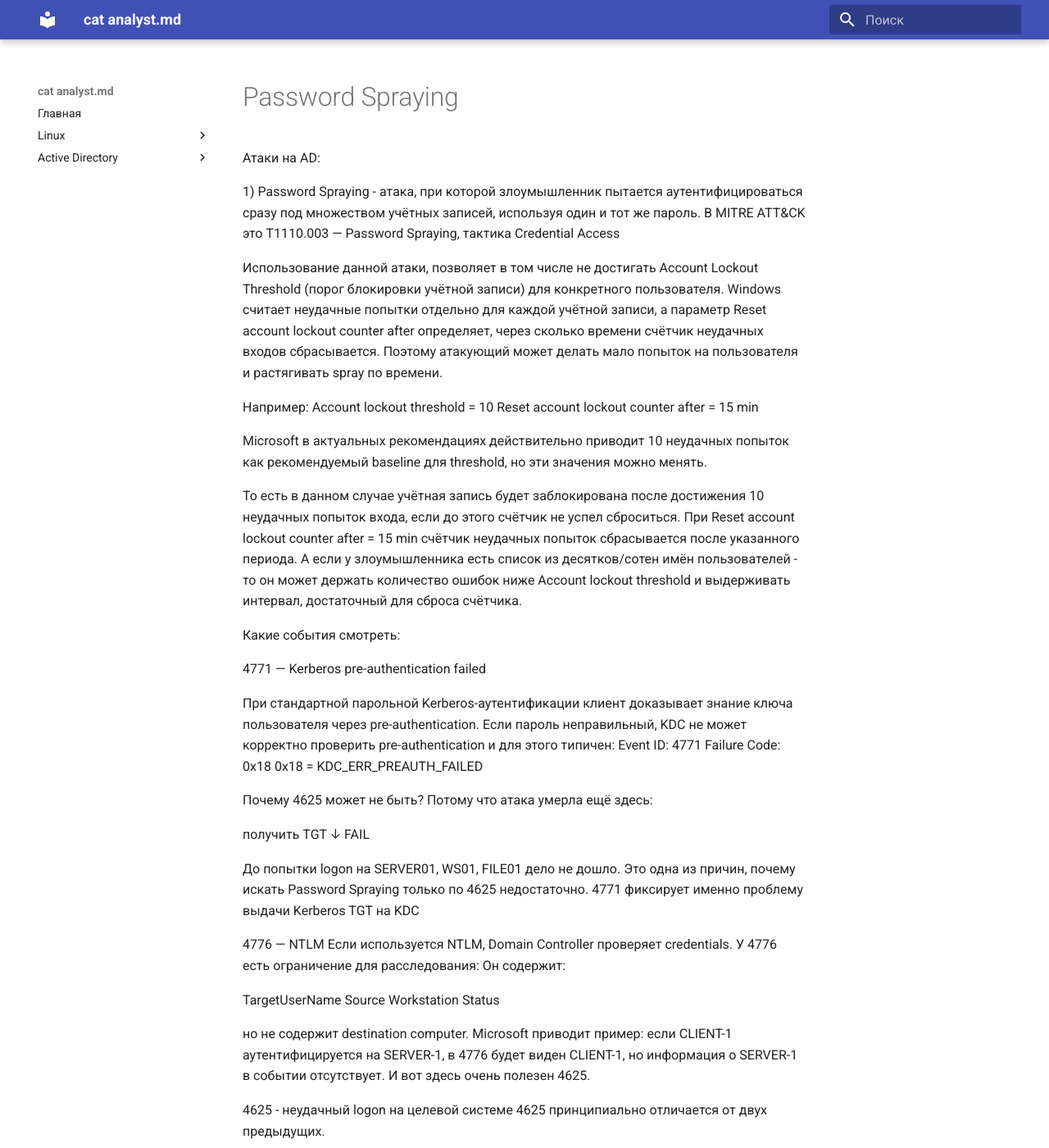
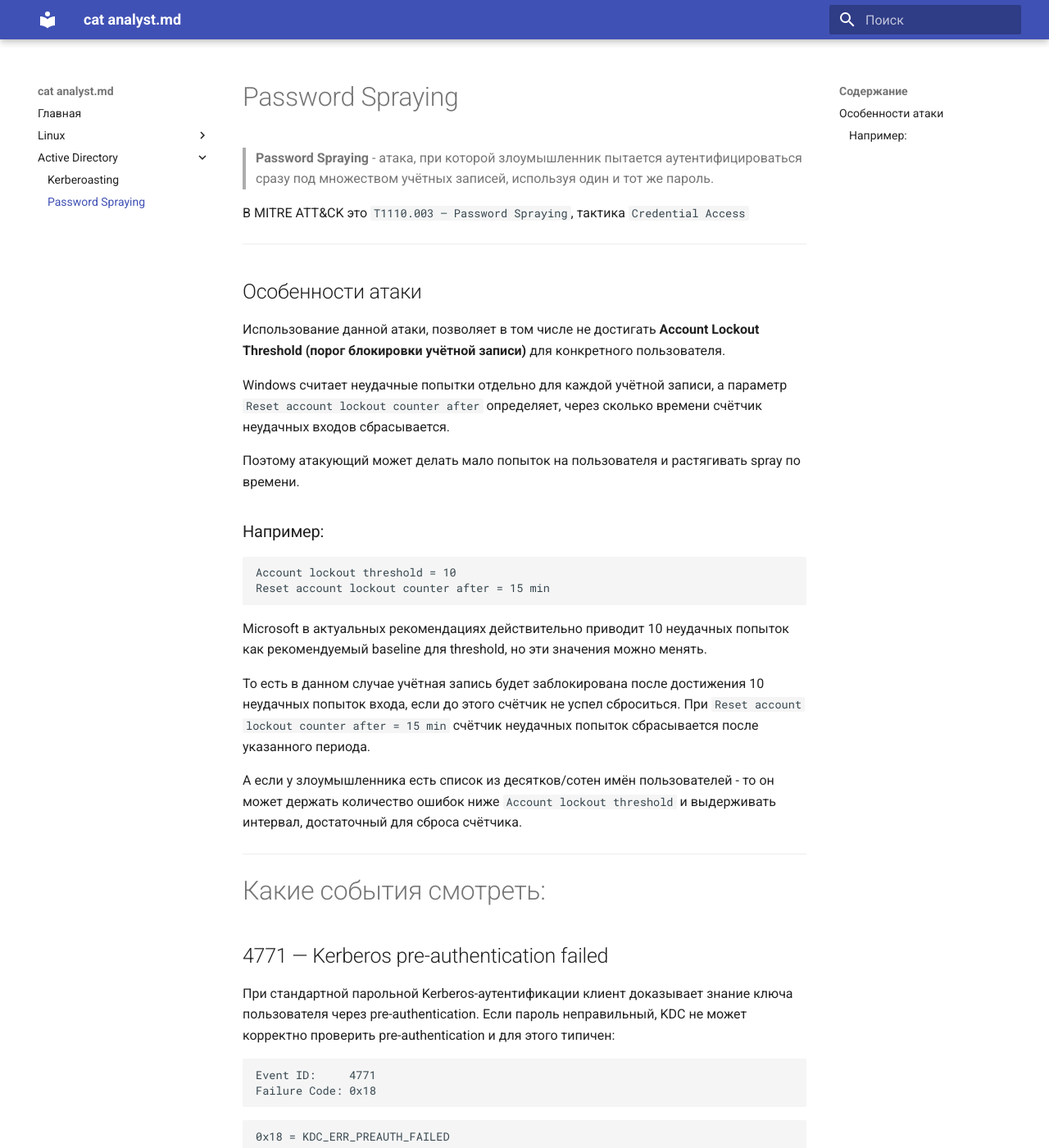
Before and after one commit to Analystmd/analyst.md, an MkDocs documentation site: the page built from docs/active directory/Password Spraying.md, in a window 1280 px wide and 1400 px high. Shown: the whole window at 82% size. Built offline with MkDocs 1.6.1 and Material for MkDocs 9.7.7, drawn with Linux system fonts in a browser that asks for light colours; some of the changed text lies outside the part shown.

Commit message:
Поправил статьи про Kerberoasting и Password Spraying

````diff
--- a/docs/active directory/Password Spraying.md
+++ b/docs/active directory/Password Spraying.md
@@ -1,121 +1,173 @@
-Атаки на AD:
+# Password Spraying
 
-1) Password Spraying - атака, при которой злоумышленник пытается аутентифицироваться сразу под множеством учётных записей, используя один и тот же пароль.
-В MITRE ATT&CK это T1110.003 — Password Spraying, тактика Credential Access
+> **Password Spraying** - атака, при которой злоумышленник пытается аутентифицироваться сразу под множеством учётных записей, используя один и тот же пароль.
 
-Использование данной атаки, позволяет в том числе не достигать Account Lockout Threshold (порог блокировки учётной записи) для конкретного пользователя.
-Windows считает неудачные попытки отдельно для каждой учётной записи, а параметр Reset account lockout counter after определяет, через сколько времени счётчик неудачных входов сбрасывается.
+В MITRE ATT&CK это `T1110.003 — Password Spraying`, тактика `Credential Access`
+
+---
+
+## Особенности атаки
+
+Использование данной атаки, позволяет в том числе не достигать **Account Lockout Threshold (порог блокировки учётной записи)** для конкретного пользователя.
+
+Windows считает неудачные попытки отдельно для каждой учётной записи, а параметр `Reset account lockout counter after` определяет, через сколько времени счётчик неудачных входов сбрасывается.
+
 Поэтому атакующий может делать мало попыток на пользователя и растягивать spray по времени.
 
-Например:
+### Например:
+
+```text
 Account lockout threshold = 10
 Reset account lockout counter after = 15 min
+```
 
 Microsoft в актуальных рекомендациях действительно приводит 10 неудачных попыток как рекомендуемый baseline для threshold, но эти значения можно менять.
 
-То есть в данном случае учётная запись будет заблокирована после достижения 10 неудачных попыток входа, если до этого счётчик не успел сброситься. При Reset account lockout counter after = 15 min счётчик неудачных попыток сбрасывается после указанного периода.
-А если у злоумышленника есть список из десятков/сотен имён пользователей - то он может держать количество ошибок ниже Account lockout threshold и выдерживать интервал, достаточный для сброса счётчика.
+То есть в данном случае учётная запись будет заблокирована после достижения 10 неудачных попыток входа, если до этого счётчик не успел сброситься. При `Reset account lockout counter after = 15 min` счётчик неудачных попыток сбрасывается после указанного периода.
 
+А если у злоумышленника есть список из десятков/сотен имён пользователей - то он может держать количество ошибок ниже `Account lockout threshold` и выдерживать интервал, достаточный для сброса счётчика.
 
-Какие события смотреть:
+---
 
-4771 — Kerberos pre-authentication failed
+# Какие события смотреть:
+
+## 4771 — Kerberos pre-authentication failed
 
 При стандартной парольной Kerberos-аутентификации клиент доказывает знание ключа пользователя через pre-authentication. Если пароль неправильный, KDC не может корректно проверить pre-authentication и для этого типичен:
+
+```text
 Event ID:     4771
 Failure Code: 0x18
+```
+
+```text
 0x18 = KDC_ERR_PREAUTH_FAILED
+```
 
-Почему 4625 может не быть?
-Потому что атака умерла ещё здесь:
+### Почему 4625 может не быть?
 
+Потому что атака прекратилась ещё здесь:
+
+```text
 получить TGT
     ↓
    FAIL
+```
 
-До попытки logon на SERVER01, WS01, FILE01 дело не дошло. Это одна из причин, почему искать Password Spraying только по 4625 недостаточно. 4771 фиксирует именно проблему выдачи Kerberos TGT на KDC
+До попытки logon на SERVER01, WS01, FILE01 дело не дошло. Это одна из причин, почему искать Password Spraying только по `4625` недостаточно. `4771` фиксирует именно проблему выдачи Kerberos TGT на KDC
 
-4776 — NTLM
+---
+
+## 4776 — NTLM
+
 Если используется NTLM, Domain Controller проверяет credentials.
+
 У 4776 есть ограничение для расследования:
+
 Он содержит:
 
+```text
 TargetUserName
 Source Workstation
 Status
+```
 
-но не содержит destination computer. Microsoft приводит пример: если CLIENT-1 аутентифицируется на SERVER-1, в 4776 будет виден CLIENT-1, но информация о SERVER-1 в событии отсутствует.
-И вот здесь очень полезен 4625.
+но не содержит `destination computer`. Microsoft приводит пример: если CLIENT-1 аутентифицируется на SERVER-1, в 4776 будет виден CLIENT-1, но информация о SERVER-1 в событии отсутствует.
 
-4625 - неудачный logon на целевой системе
+И вот здесь очень полезен `4625`.
+
+---
+
+## 4625 - неудачный logon на целевой системе
+
 4625 принципиально отличается от двух предыдущих.
 
 Это не:
 
-DC проверил Kerberos.
+> DC проверил Kerberos.
 
 И не:
 
-DC проверил NTLM credentials.
+> DC проверил NTLM credentials.
 
 Это:
 
-На этой Windows-системе была предпринята попытка logon, и она завершилась неудачей.
+> На этой Windows-системе была предпринята попытка logon, и она завершилась неудачей.
 
 4625 создаётся на компьютере, где была сделана попытка входа. Это может быть DC, member server или workstation
 
-Связка 4625 + 4776
+---
+
+# Связка 4625 + 4776
+
 Получаем два события об одной логической попытке:
 
-FILESERVER01:
+### FILESERVER01:
+
+```text
 4625
 TargetUser = user01
 SourceIP = 10.10.10.50
 LogonType = 3
 Status/SubStatus = bad password
+```
 
+### DC01:
 
-DC01:
+```text
 4776
 TargetUser = user01
 Workstation = ATTACKER-PC
 Status = bad password
+```
 
 Они не дублируют друг друга.
 
-4776 говорит:
+**4776 говорит:**
 
-Domain Controller отклонил NTLM credentials.
+> Domain Controller отклонил NTLM credentials.
 
-4625 говорит:
+**4625 говорит:**
 
-На FILESERVER01 не удался network logon.
+> На FILESERVER01 не удался network logon.
 
+---
 
+# Как защититься?
 
-Как защититься?
-Для пользователей: создавайте длинные, уникальные пароли (лучше парольные фразы) и не повторяйте их в разных сервисах. Обязательно включайте многофакторную аутентификацию (MFA) — это серьёзный барьер даже если пароль украдут.
-Для организаций: внедрите чёткую политику паролей (проверяйте новые пароли на популярность), используйте менеджеры паролей для хранения доступов, а также настройте системы мониторинга, чтобы фиксировать массовые попытки входа из нетипичных мест или в необычное время.
+### Для пользователей:
 
-Как детектировать?
+создавайте длинные, уникальные пароли (лучше парольные фразы) и не повторяйте их в разных сервисах. Обязательно включайте многофакторную аутентификацию (MFA) — это серьёзный барьер даже если пароль украдут.
 
-Смотрим на большое количество 4771/4776/4625 с кодами/статусами/сабкодами, обозначающими неудачную попытку аутентификации:
+### Для организаций:
 
+внедрите чёткую политику паролей (проверяйте новые пароли на популярность), используйте менеджеры паролей для хранения доступов, а также настройте системы мониторинга, чтобы фиксировать массовые попытки входа из нетипичных мест или в необычное время.
+
+---
+
+# Как детектировать?
+
+Смотрим на большое количество `4771/4776/4625` с кодами/статусами/сабкодами, обозначающими неудачную попытку аутентификации:
+
+```text
 4771 / 0x18
 4776 / 0xC000006A
 4625 / 0xC000006A
+```
 
-При этом для Password Spraying важен не просто большой объём ошибок, а большое количество различных TargetUser с одного источника за определённый промежуток времени и небольшое количество попыток на каждую отдельную учётную запись.
+При этом для Password Spraying важен не просто большой объём ошибок, а **большое количество различных TargetUser с одного источника за определённый промежуток времени и небольшое количество попыток на каждую отдельную учётную запись.**
 
 Параллельно смотрим, появляются ли успешные попытки аутентификации с того же источника во время или вскоре после серии неудачных попыток.
 
-Дополнительно сравниваем:
+### Дополнительно сравниваем:
 
+```text
 SourceIP / Workstation
 TargetUser
 DestinationHost
 LogonType
 AuthenticationPackage
 WorkstationName
+```
 
-Отдельно стоит учитывать low-and-slow Password Spraying, когда атакующий растягивает попытки во времени, поэтому одного короткого временного окна может быть недостаточно.
+> Отдельно стоит учитывать low-and-slow Password Spraying, когда атакующий растягивает попытки во времени, поэтому одного короткого временного окна может быть недостаточно.
--- a/mkdocs.yml
+++ b/mkdocs.yml
@@ -11,4 +11,5 @@
   - Linux:
       - Как Linux хранит файлы: linux/linux-filesystem.md
   - Active Directory:
-      - Kerberoasting
+      - Kerberoasting: active directory/Kerberoasting.md
+      - Password Spraying: active directory/Password Spraying.md
````
Also changed, not shown: docs/active directory/Kerberoasting.md (+129 -41 lines), docs/posts/linux/linux-filesystem.md (deleted, +0 -169 lines).
